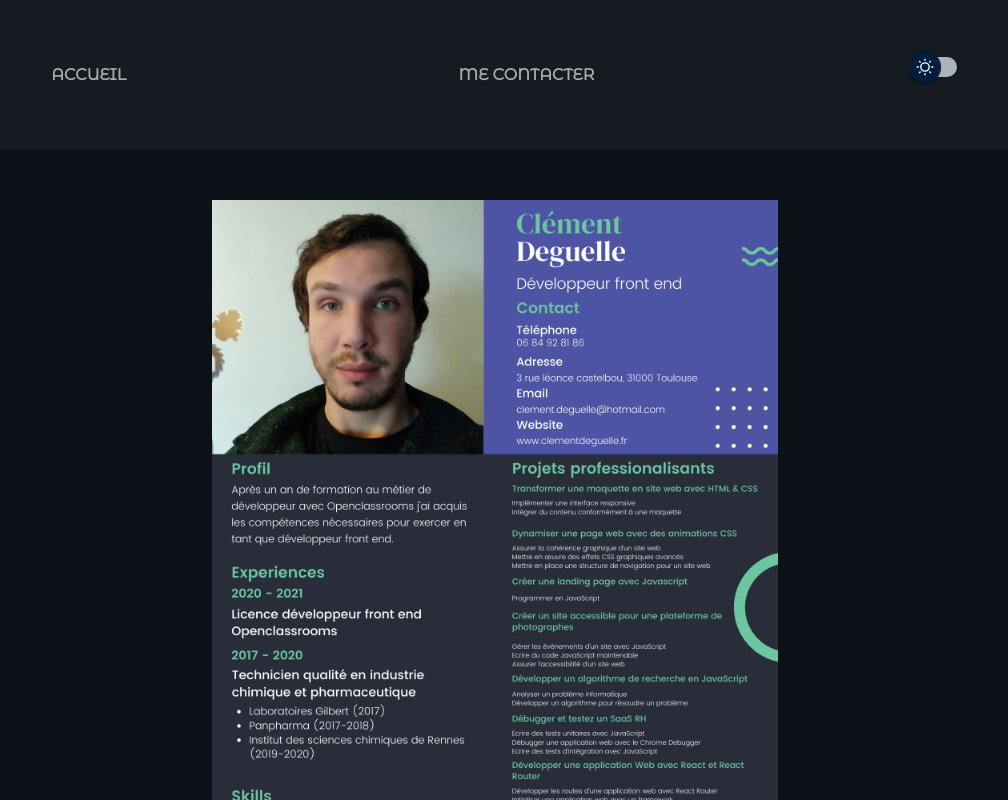
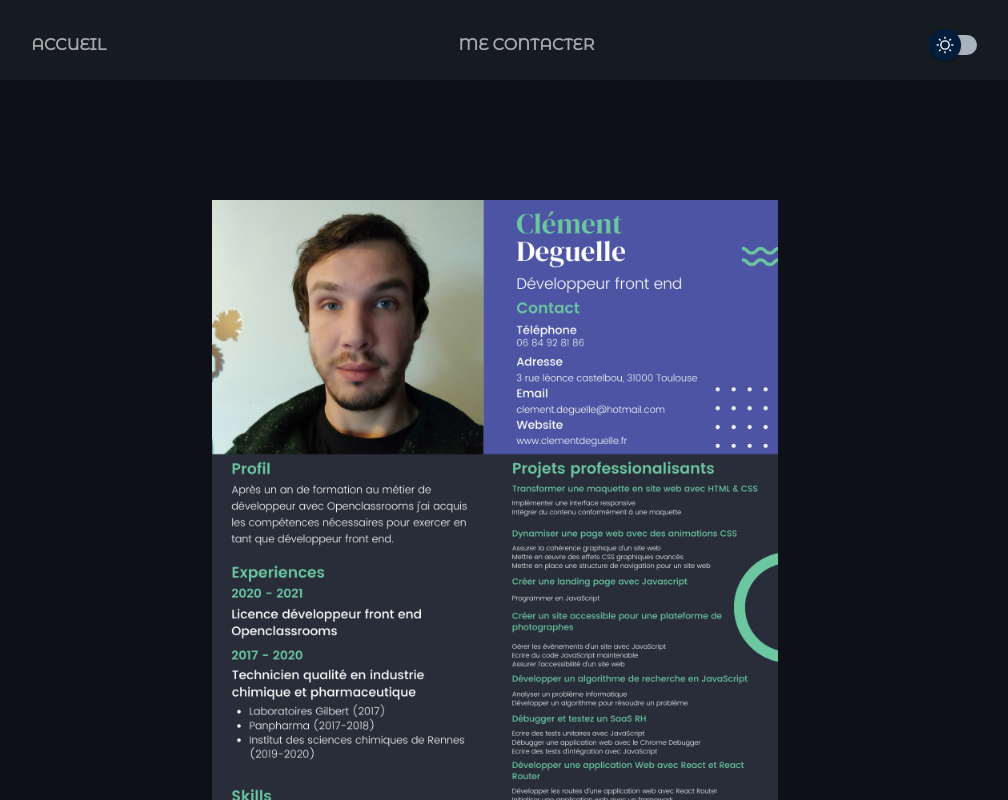
Before and after one commit to cdeguelle/Projet_perso, a React (Create React App) app: page /cv in a window 1280 px wide. Shown: the top 800 px of the page, without its empty margins (145-1153 px from the left). Built offline with nearby package versions, Linux system fonts and the light colour scheme; a web font is replaced by a local one.

Commit message:
update navbar height of cv page + scroll optimization

```diff
--- a/src/components/HeaderCvPage/index.jsx
+++ b/src/components/HeaderCvPage/index.jsx
@@ -12,12 +12,12 @@ const NavContainer = styled.nav`
     position: fixed;
     z-index: 10;
     padding: 20px 0;
+    height: 10vh;
 `
 
 const MenuItems = styled.ul`
     display: flex;
     justify-content: space-around;
-    margin: 30px;
     list-style: none;
     text-align: center;
 `
@@ -121,7 +121,7 @@ function Header() {
             <MenuItems>
                 <ListItems><StyledLink to='/' theme={theme}>Accueil</StyledLink></ListItems>
                 <ListItems><HeaderLink theme={theme} href="mailto:clement.deguelle@hotmail.com">Me contacter</HeaderLink></ListItems>
-                <ListItems><SwitchButton onClick={() => dispatch(themeActions.toggle())} /></ListItems>
+                <ListItems style={{ marginTop: '8px' }}><SwitchButton onClick={() => dispatch(themeActions.toggle())} /></ListItems>
             </MenuItems>
         </NavContainer>
     )
--- a/src/pages/About/index.jsx
+++ b/src/pages/About/index.jsx
@@ -10,6 +10,8 @@ const AboutWrapper = styled.div`
     flex-direction: column;
     align-items: center;
     height: 80vh;
+    padding-top: 10vh;
+    scroll-margin-top: -10px;
 `
 
 const Text = styled.p`
--- a/src/pages/portfolio/index.jsx
+++ b/src/pages/portfolio/index.jsx
@@ -22,7 +22,7 @@ const PortfolioWrapper = styled.div`
     flex-direction: column;
     align-items: center;
     padding-bottom: 50px;
-    padding-top: ${({ isMobile }) => (isMobile ? '20px' : '0')};
+    padding-top: ${({ isMobile }) => (isMobile ? '20px' : '10vh')};
 `
 
 const CardContainer = styled.div`
```
